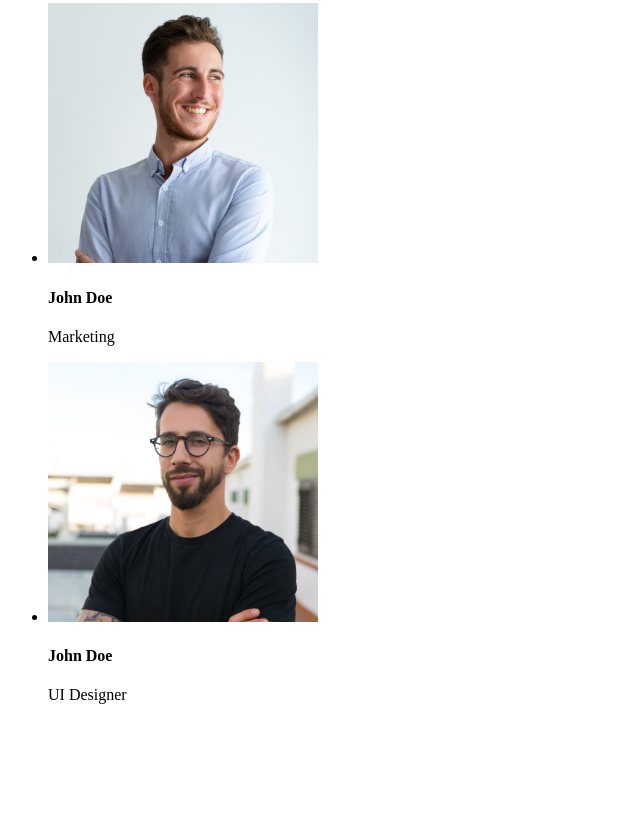
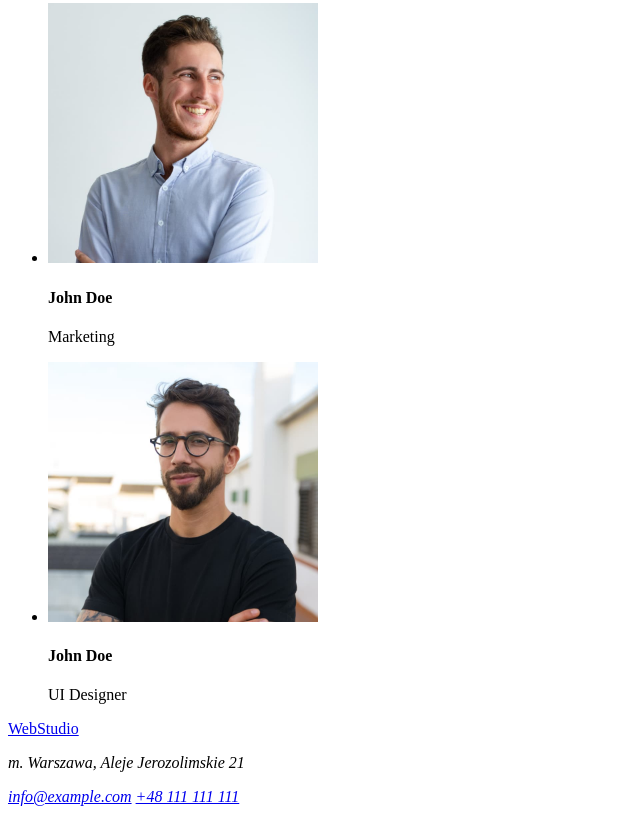
Before and after one commit to Cinek1592/goit-markup-hw-01, a plain HTML site: page index.html in a window 1280 px wide. Shown: the part 2282-3096 px from the top of the page, without its empty margins (0-640 px from the left). Before the commit the page ends 3002 px from the top, so only its background shows below. Drawn offline with Linux system fonts and the light colour scheme.

Commit message:
Update index.html

```diff
--- a/index.html
+++ b/index.html
@@ -134,5 +134,13 @@
         </ul>
       </section>
     </main>
+    <footer>
+      <a href="WebStudio">WebStudio</a>
+      <address>
+        <p>m. Warszawa, Aleje Jerozolimskie 21</p>
+        <a href="mailto:info@example.com">info@example.com</a>
+        <a href="tel:+48 111 111 111">+48 111 111 111</a>
+      </address>
+    </footer>
   </body>
 </html>
```
